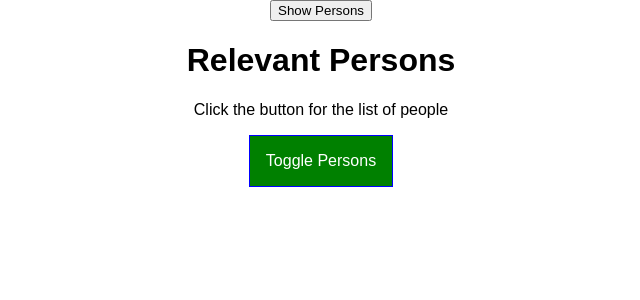
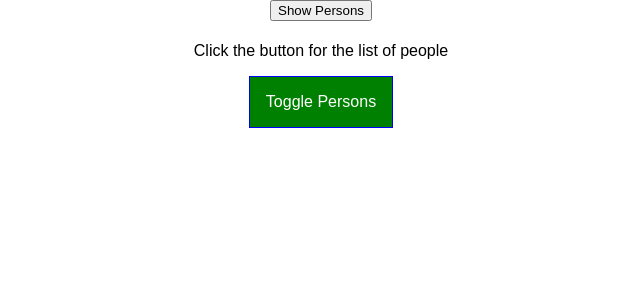
Before and after one commit to walpolsh/react16-redux, a React app in the folder rcg/: page / in a window 1280 px wide. Shown: the top 300 px of the page, without its empty margins (319-959 px from the left). Built offline with nearby package versions, Linux system fonts and the light colour scheme.

Commit message:
wrapping exports with HOC

```diff
--- a/rcg/src/components/Persons/Person/Person.js
+++ b/rcg/src/components/Persons/Person/Person.js
@@ -1,6 +1,8 @@
 import React, {Component} from 'react';
 import classes from './Person.css';
-import WithClass from '../../../hoc/WithClass';
+import withClass from '../../../hoc/withClass';
+import Aux from '../../../hoc/Aux';
+
 
 class Person extends Component {
   constructor (props) {
@@ -23,13 +25,13 @@
   render () {
     console.log('[Person.js] inside render()');
     return (
-      <WithClass classes={classes.Person}>
+      <Aux>
         <p onClick={this.props.click}>hey hey hey I'm {this.props.name} and I am {this.props.age} years old</p>
         <p>{this.props.children}</p>
         <input type='text' onChange={this.props.changed} value={this.props.name}/>
-      </WithClass>
+      </Aux>
     )
   }
 }
 
-export default Person;
+export default withClass(Person, classes.Person);
--- a/rcg/src/containers/App.js
+++ b/rcg/src/containers/App.js
@@ -2,7 +2,8 @@
 import classes from  './App.css';
 import Persons from '../components/Persons/Persons';
 import Cockpit from '../components/Cockpit/Cockpit';
-import WithClass from '../hoc/WithClass';
+import Aux from '../hoc/Aux';
+import withClass from '../hoc/withClass';
 
 class App extends PureComponent {
   constructor (props) {
@@ -83,7 +84,7 @@
     }
 
     return (
-        <WithClass classes={classes.App}>
+      <Aux>
         <button onClick={() => {this.setState({showPersons: true})}} > Show Persons</button>
         <Cockpit
           appTitle={this.props.title}
@@ -91,9 +92,9 @@
           persons={this.state.persons}
           clicked={this.togglePersonsHandler}/>
         {persons}
-        </WithClass>
+      </Aux>
     );
   }
 }
 
-export default App;
+export default withClass(App, classes.App);
--- a/rcg/src/hoc/WithClass.js
+++ b/rcg/src/hoc/WithClass.js
@@ -1,10 +1,11 @@
 import React from 'react';
 
-const withClass = (props) => (
-  <div className={props.classes}>
-    {props.children}
-  </div>
-);
-
+const withClass = (WrappedComponent, className) => {
+  return (props) => (
+    <div className={className}>
+      <WrappedComponent />
+    </div>
+  )
+}
 
 export default withClass;
```
Lines whose indentation alone changed are shown as unchanged.
